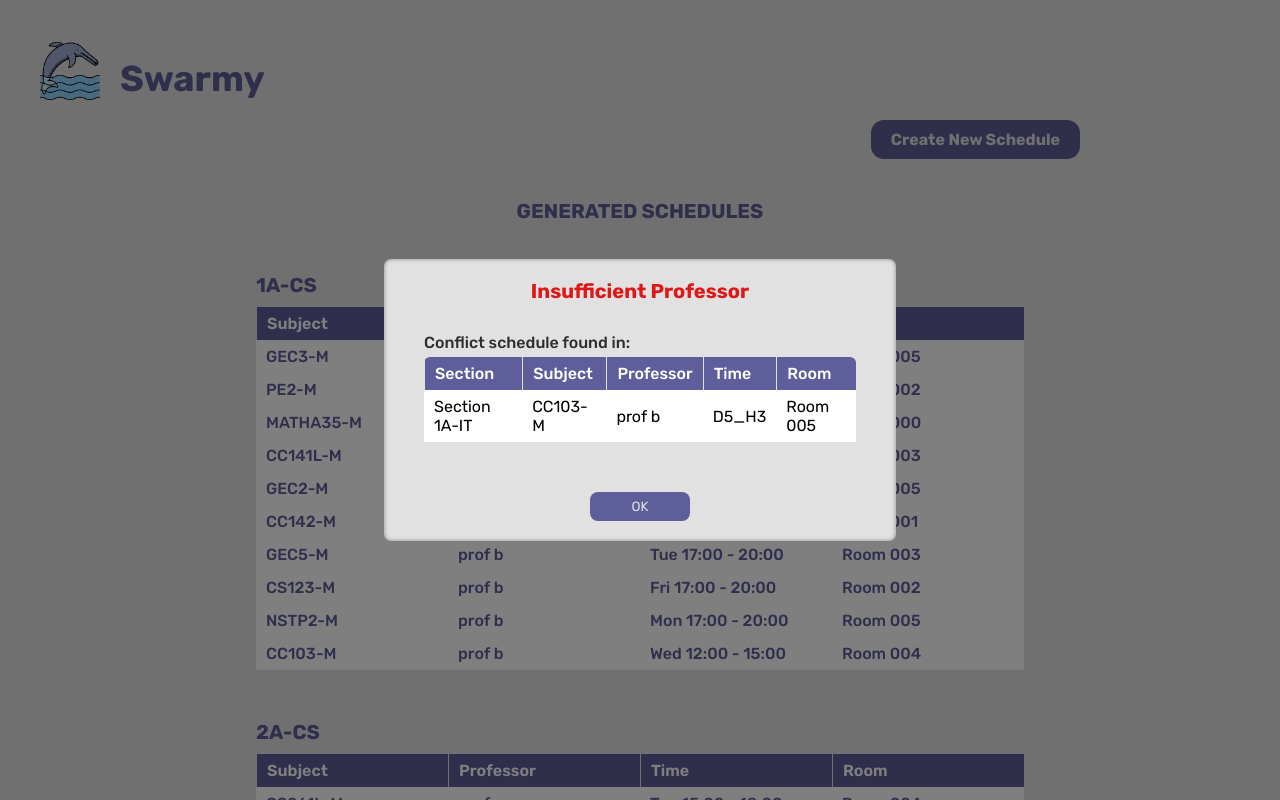
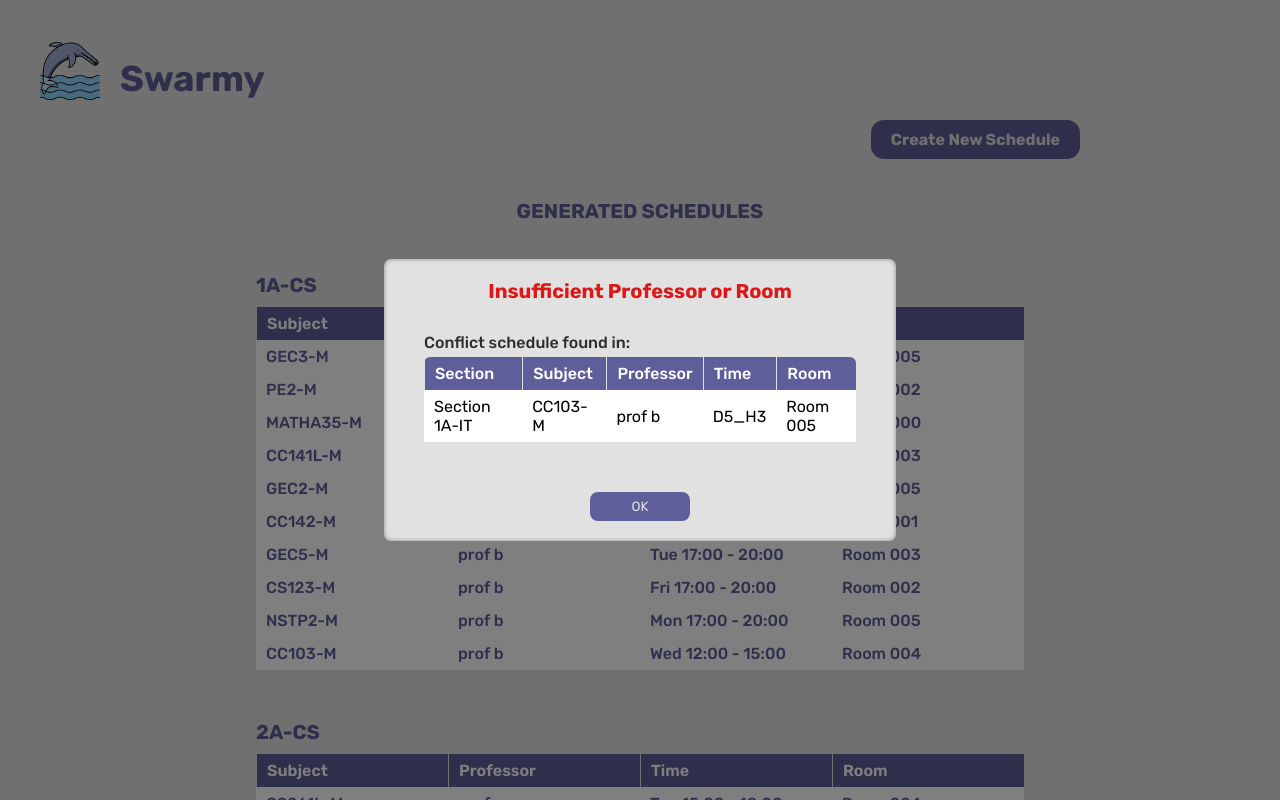
Before and after one commit to jkagullo/Scheduling-PSO, a Flask app: page /schedule in a window 1280 px wide. Run offline with Flask 3, Linux system fonts and the light colour scheme.

Commit message:
revised the error message

```diff
--- a/app/static/js/scripts.js
+++ b/app/static/js/scripts.js
@@ -222,7 +222,7 @@ function handleButtonClick() {
                     <div class="prof-name">
                         <div class="input-prof-name">
                             <img src="${profIconUrl}">
-                            <input type="text" placeholder="Professor Name" pattern="^[a-zA-Z\\s]*$" required>
+                            <input type="text" placeholder="Professor Name" pattern="^[a-zA-Z\\s]*$" autofocus required>
                             <select name="preferred-time">
                                 <option value="" selected>Anytime</option>
                                 <option value="AM">AM</option>
--- a/app/templates/schedule.html
+++ b/app/templates/schedule.html
@@ -79,7 +79,7 @@
             </div>
             <div id="roomModal">
                 <div id="insufficientRoomModal" class="modal-conflict">
-                    <p class="fw-700">Insufficient Professor</p>
+                    <p class="fw-700">Insufficient Professor or Room</p>
                     <p class="fw-600">Conflict schedule found in:</p>
                     <table id="conflictTable">
                         <thead>
```
